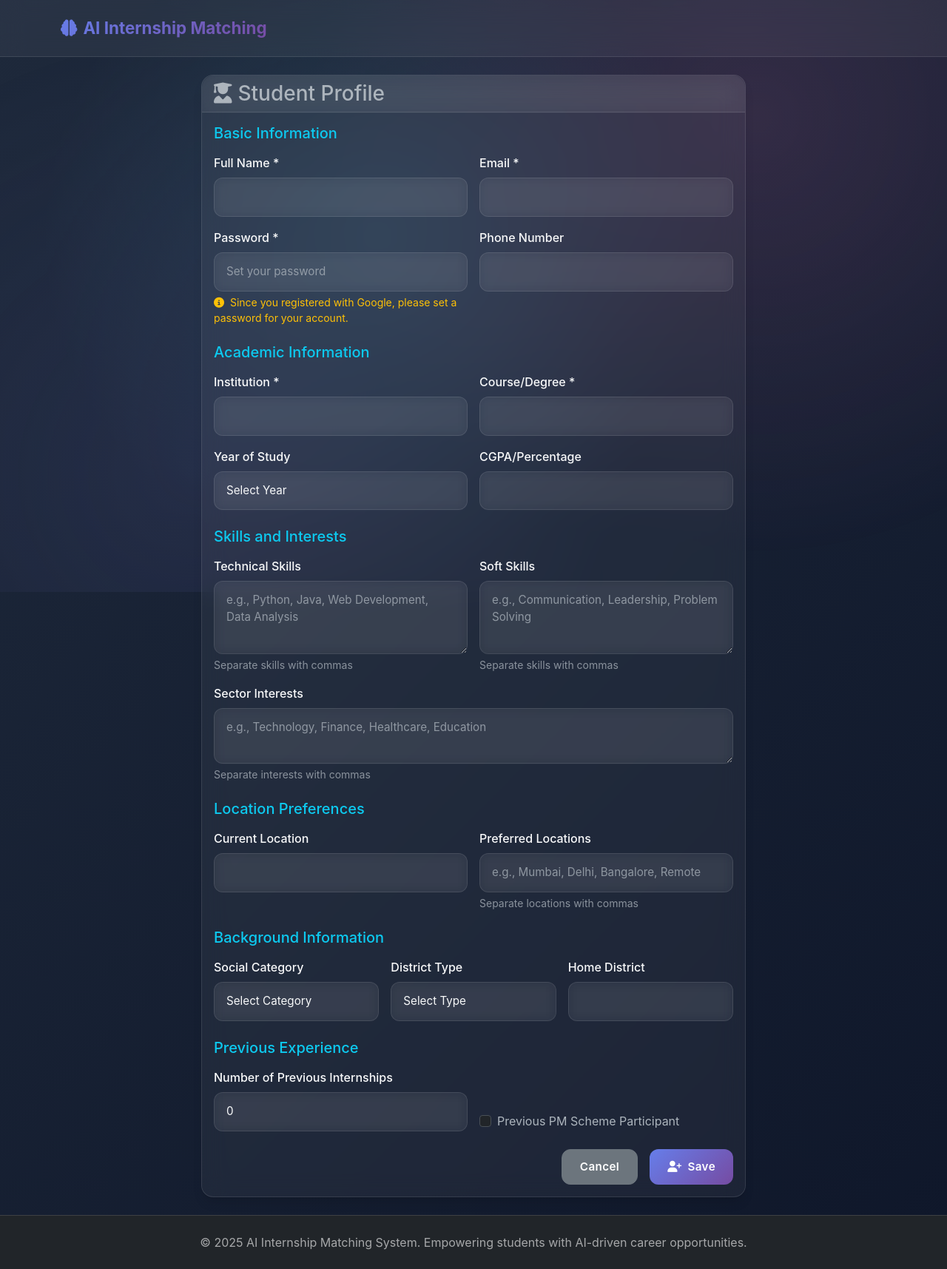
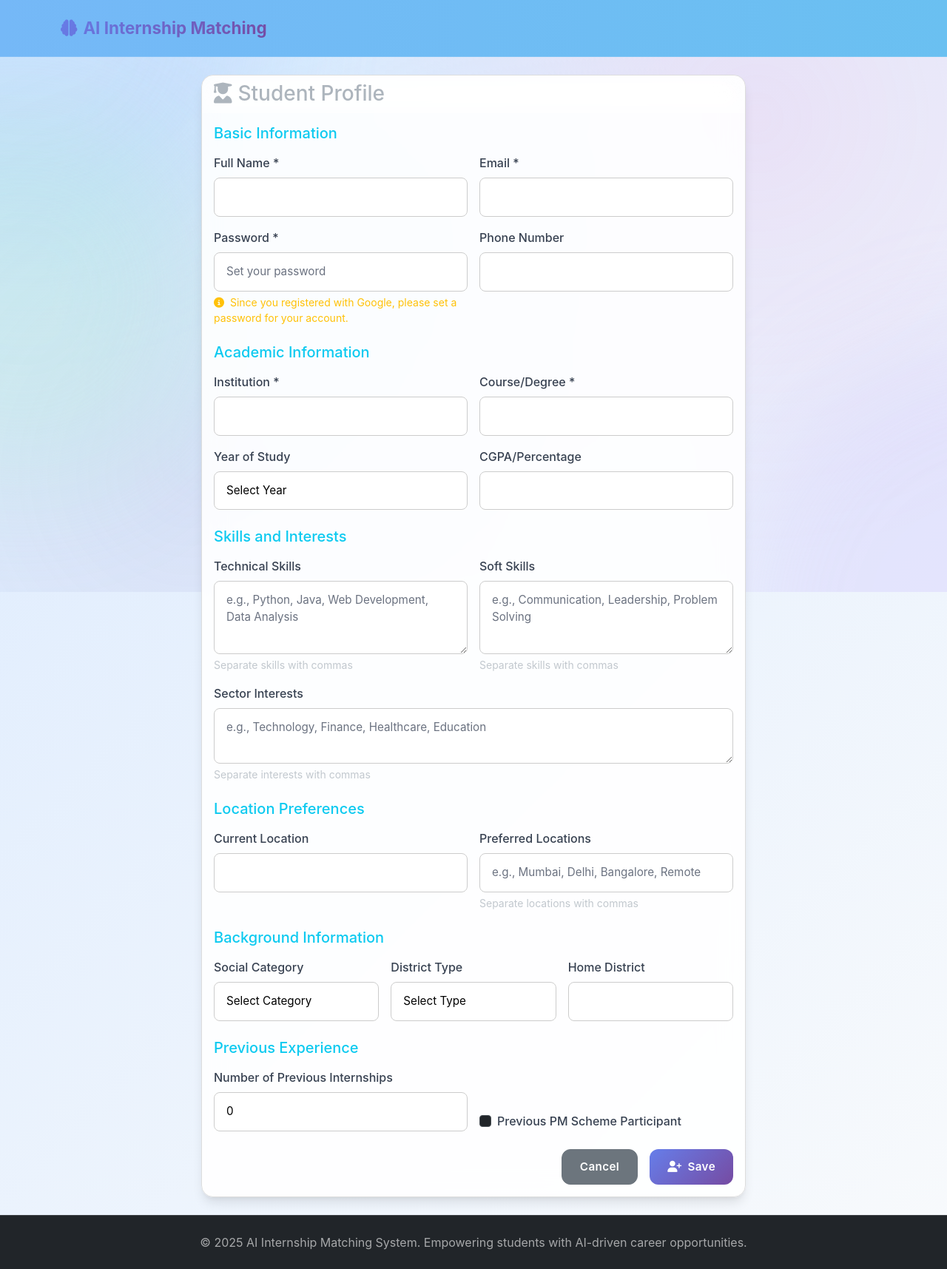
Before and after one commit to yashkrishangupta/InternMatchAI, a Flask app: template templates/complete_student_profile.html in a window 1280 px wide. Shown: the whole page at 74% size. Run offline with Flask 3, Linux system fonts and the light colour scheme; the template is opened without the code that fills it, so the values that code supplies are empty.

Commit message:
Update complete_student_profile.html

```diff
--- a/templates/complete_student_profile.html
+++ b/templates/complete_student_profile.html
@@ -3,6 +3,15 @@
 {% block title %}Complete Student Profile - AI Internship Matching{% endblock %}
 
 {% block content %}
+
+<!-- Added Aurora Background HTML -->
+<div class="aurora-background">
+    <div class="aurora aurora-1"></div>
+    <div class="aurora aurora-2"></div>
+    <div class="aurora aurora-3"></div>
+</div>
+
+<!-- Your original HTML content starts here, unchanged -->
 <div class="row justify-content-center">
     <div class="col-lg-8">
         <div class="card">
@@ -164,4 +173,109 @@
         </div>
     </div>
 </div>
+
+<!-- Dropdown Fix CSS -->
+<style>
+/* Aurora Background CSS */
+body {
+    background: linear-gradient(135deg, #dbeafe 0%, #f8fafc 100%) !important;
+    color: #1f2937;
+}
+
+/* Change the top navbar/header color */
+.navbar {
+    background: linear-gradient(90deg, #75b8f7, #6ac0f1) !important;
+}
+.navbar .navbar-brand,
+.navbar .nav-link,
+.navbar .navbar-toggler-icon {
+    color: white !important;
+}
+.navbar .nav-link:hover {
+    color: #e0f2fe !important;
+}
+
+/* Make labels visible */
+label {
+    color: #374151 !important;
+    font-weight: 500;
+}
+
+::placeholder {
+    color: #6b7280 !important;
+    opacity: 1;
+}
+
+.form-label {
+    color: #374151 !important;
+}
+
+/* Aurora floating effect */
+.aurora-background {
+    position: fixed;
+    top: 0; left: 0;
+    width: 100%; height: 100%;
+    z-index: -1;
+    background: transparent;
+    overflow: hidden;
+}
+.aurora {
+    position: absolute;
+    border-radius: 50%;
+    filter: blur(80px);
+    opacity: 0.25;
+}
+.aurora-1 {
+    width: 50vw; height: 50vw;
+    background-color: #93c5fd;
+    top: -25vw; left: -25vw;
+    animation: move 15s infinite alternate ease-in-out;
+}
+.aurora-2 {
+    width: 60vw; height: 60vw;
+    background-color: #c4b5fd;
+    bottom: -30vw; right: -30vw;
+    animation: move 20s infinite alternate-reverse ease-in-out;
+}
+.aurora-3 {
+    width: 40vw; height: 40vw;
+    background-color: #a7f3d0;
+    bottom: 20vh; left: -20vw;
+    animation: move 18s infinite alternate ease-in-out;
+}
+@keyframes move {
+    from { transform: translate(0, 0) rotate(0deg); }
+    to { transform: translate(100px, 50px) rotate(30deg); }
+}
+
+/* Card and input styling */
+.card {
+    background-color: rgba(255,255,255,0.9) !important;
+    border: 1px solid #ddd !important;
+}
+
+.form-control,
+.form-select {
+    background: #ffffff;
+    color: #000000;
+    border: 1px solid #ccc;
+    border-radius: 0.5rem;
+}
+.form-control::placeholder,
+textarea::placeholder {
+    color: #666;
+}
+.form-control:focus,
+.form-select:focus {
+    background: #ffffff;
+    color: #000000;
+    border-color: #0dcaf0;
+    box-shadow: 0 0 0 0.25rem rgba(13, 202, 240, 0.25);
+}
+.form-select option {
+    background: #ffffff;
+    color: #000;
+}
+</style>
+
 {% endblock %}
```
